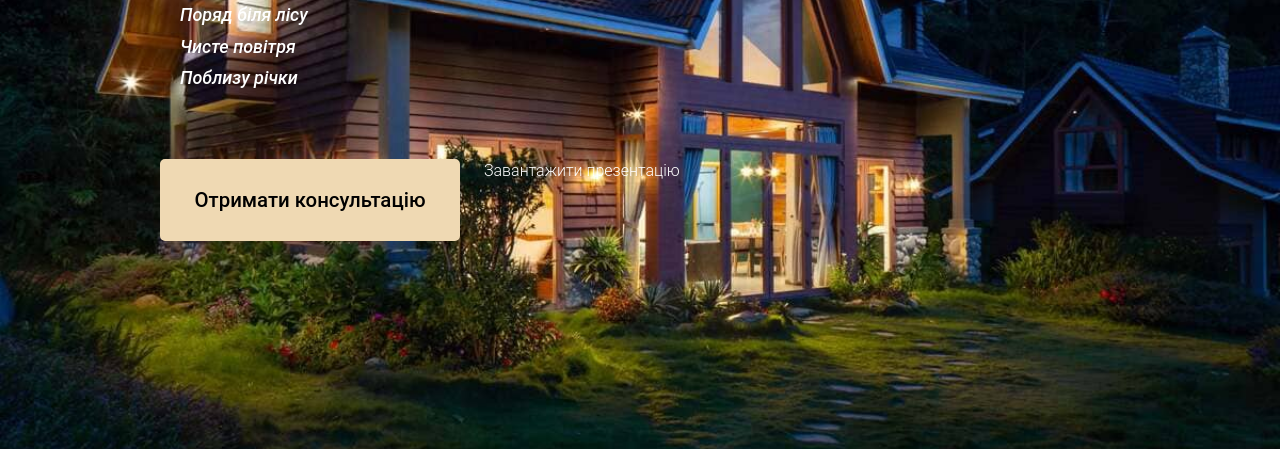
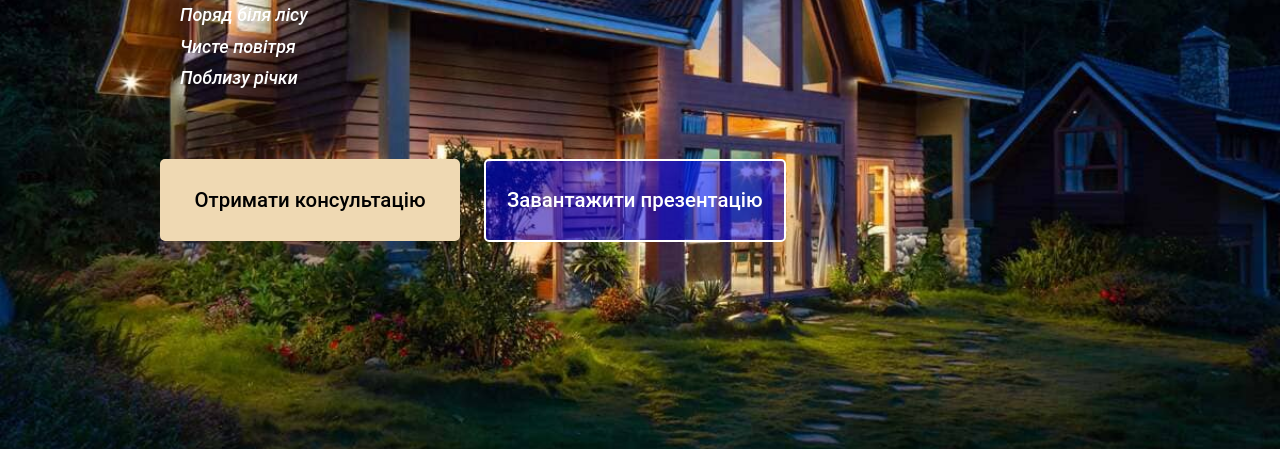
Before and after one commit to adrbo/green-house, a plain HTML site: page index.html in a window 1280 px wide. Shown: the part 351-800 px from the top of the page. Drawn offline with nearby package versions, Linux system fonts and the light colour scheme.

Commit message:
Update index.html

```diff
--- a/index.html
+++ b/index.html
@@ -47,7 +47,7 @@
           </div>
           <div class="intro__btn">
             <a class="btn-intro__btn-fill" href="#popup">Отримати консультацію</a>
-            <a class="btn-main" href="#!">Завантажити презентацію</a>
+            <a class="btn-intro__btn-main" href="#!">Завантажити презентацію</a>
           </div>
         </div>
       </section>
```
